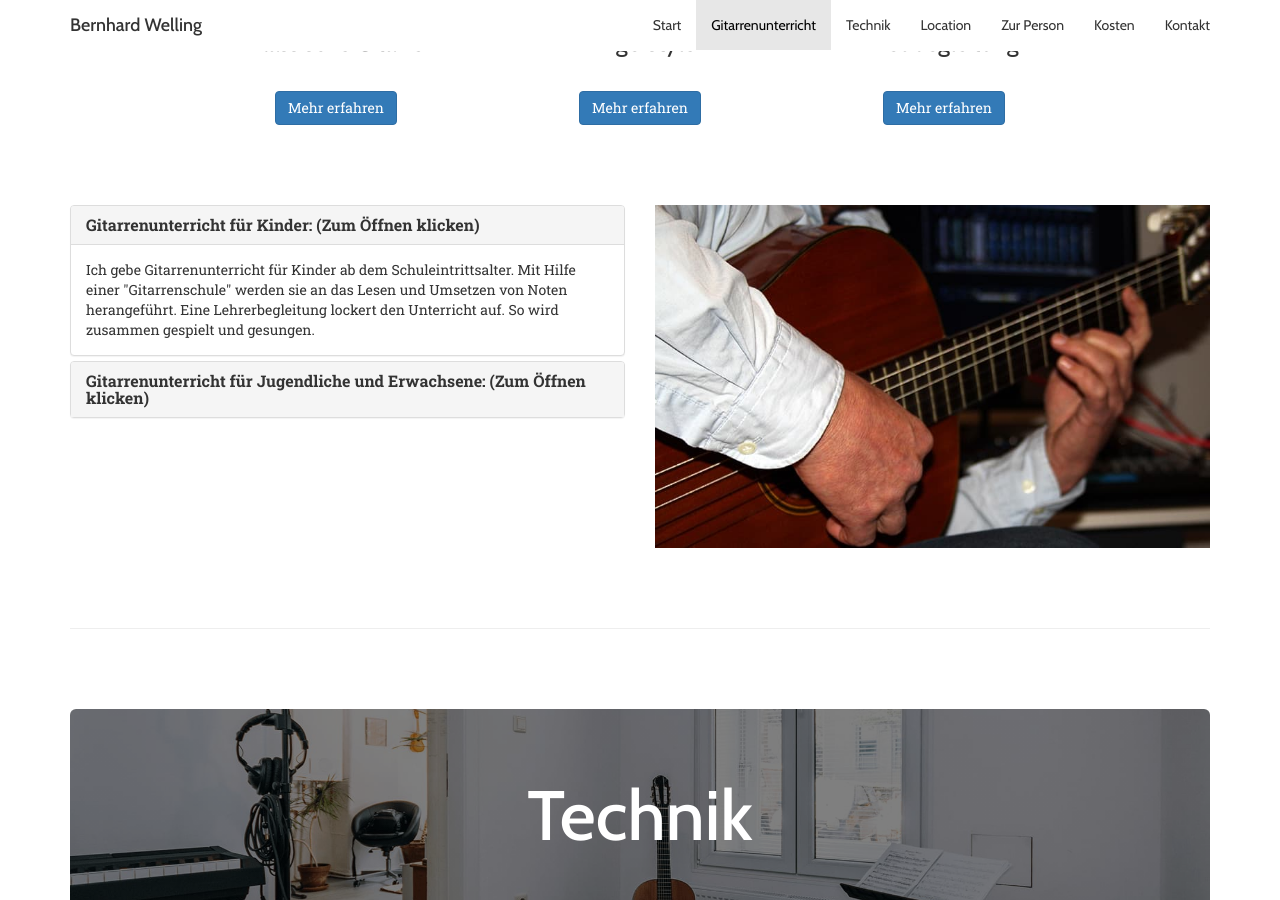
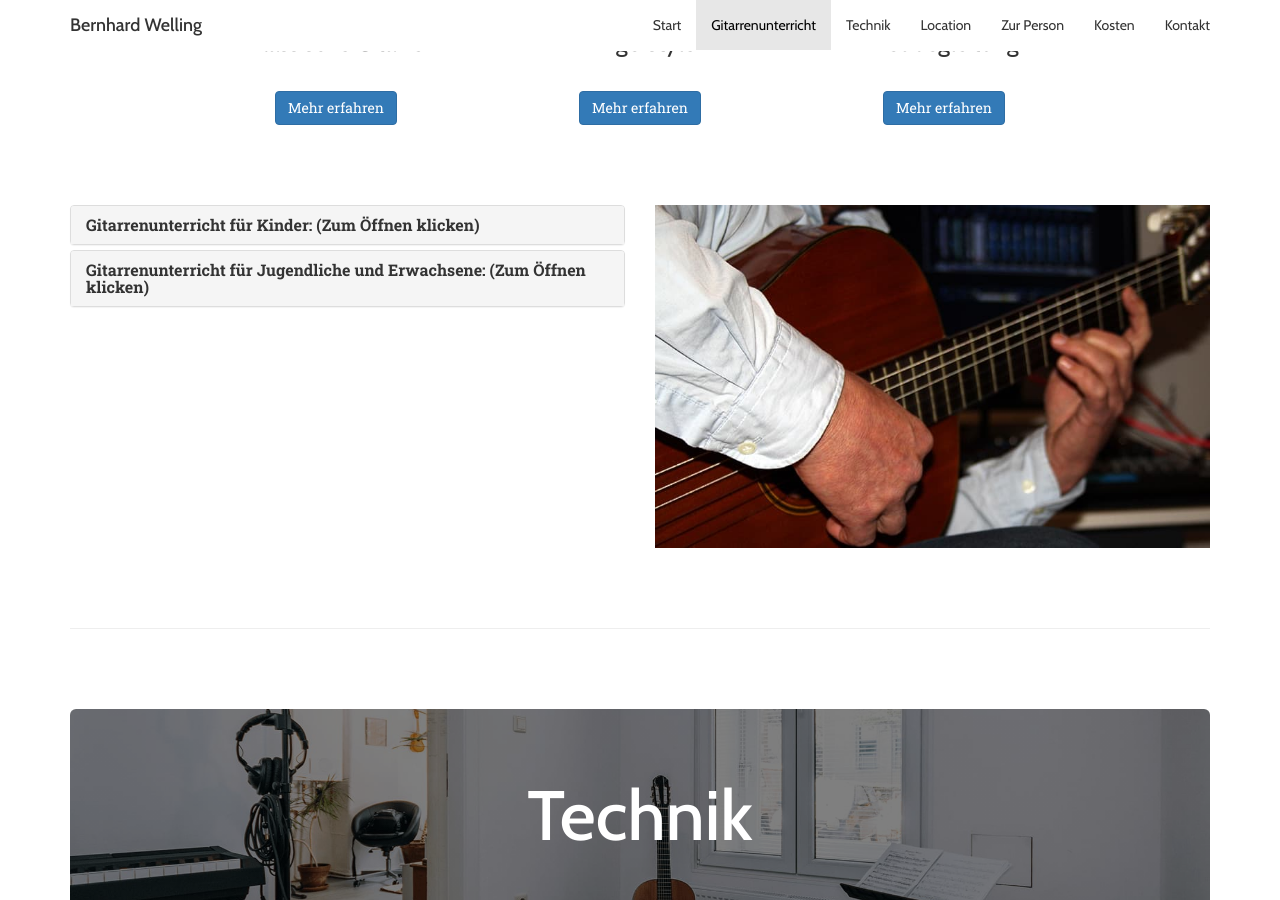
Before and after one commit to Maxomann/Gitarrenunterrichtineimsbuettel, a Jekyll site: the page built from index.html, in a window 1280 px wide and 900 px high, scrolled down 1754 px. Built offline with Jekyll 4.4.1, drawn with Linux system fonts in a browser that asks for light colours; comment, search, counter and statistics services are not loaded.

Commit message:
progress

```diff
--- a/_includes/gitarrenunterricht.html
+++ b/_includes/gitarrenunterricht.html
@@ -49,7 +49,7 @@
                       </a>
                     </h4>
                   </div>
-                  <div id="_collapseOne" class="panel-collapse collapse in" role="tabpanel" aria-labelledby="headingOne">
+                  <div id="_collapseOne" class="panel-collapse collapse" role="tabpanel" aria-labelledby="headingOne">
                     <div class="panel-body">
                         Ich gebe Gitarrenunterricht für Kinder ab dem Schuleintrittsalter. Mit Hilfe einer "Gitarrenschule" werden sie an das Lesen und Umsetzen von Noten herangeführt.
                         Eine Lehrerbegleitung lockert den Unterricht auf. So wird zusammen gespielt und gesungen.
--- a/_includes/kosten.html
+++ b/_includes/kosten.html
@@ -74,12 +74,12 @@
                         <b>19,00 Euro; Einzelpreis * 39 Unterrichtseinheiten / 12 Monate = 62 Euro</b>
                         </p>
 
-                        <p>
-                        Wird der Gitarrenunterricht im laufenden Unterrichtsjahr beendet, so erstelle ich eine Endabrechnung, in der die eingezahlten Monatsbeträge und die erteilten Stunden gegengerechnet werden.<br>
-                        An Brücken- und gesetzlichen Feiertagen findet kein Unterricht statt, ohne dass es Einfluss auf das zu zahlende Honorar hat.<br>
-                        Nach Ablauf der Probephase (ca. 4-6 Wochen), beträgt die Kündigungszeit 1 Monat zum Monatsende.<br>
-                        Es müssen <b>keine</b> 1/2 Jahres- oder Ganzjahresverträge abgeschlossen werden.
-                        </p>
+                        <ul style="padding-left: 20px;">
+                            <li>Wird der Gitarrenunterricht im laufenden Unterrichtsjahr beendet, so erstelle ich eine Endabrechnung, in der die eingezahlten Monatsbeträge und die erteilten Stunden gegengerechnet werden.</li>
+                            <li>An Brücken- und gesetzlichen Feiertagen findet kein Unterricht statt, ohne dass es Einfluss auf das zu zahlende Honorar hat.</li>
+                            <li>Nach Ablauf der Probephase (ca. 4-6 Wochen), beträgt die Kündigungszeit 1 Monat zum Monatsende.</li>
+                            <li>Es müssen <b>keine</b> 1/2 Jahres- oder Ganzjahresverträge abgeschlossen werden.</li>
+                        </ul>
                     </div>
                 </div>
             </div>
```
Also changed, not shown: 1 other file.
